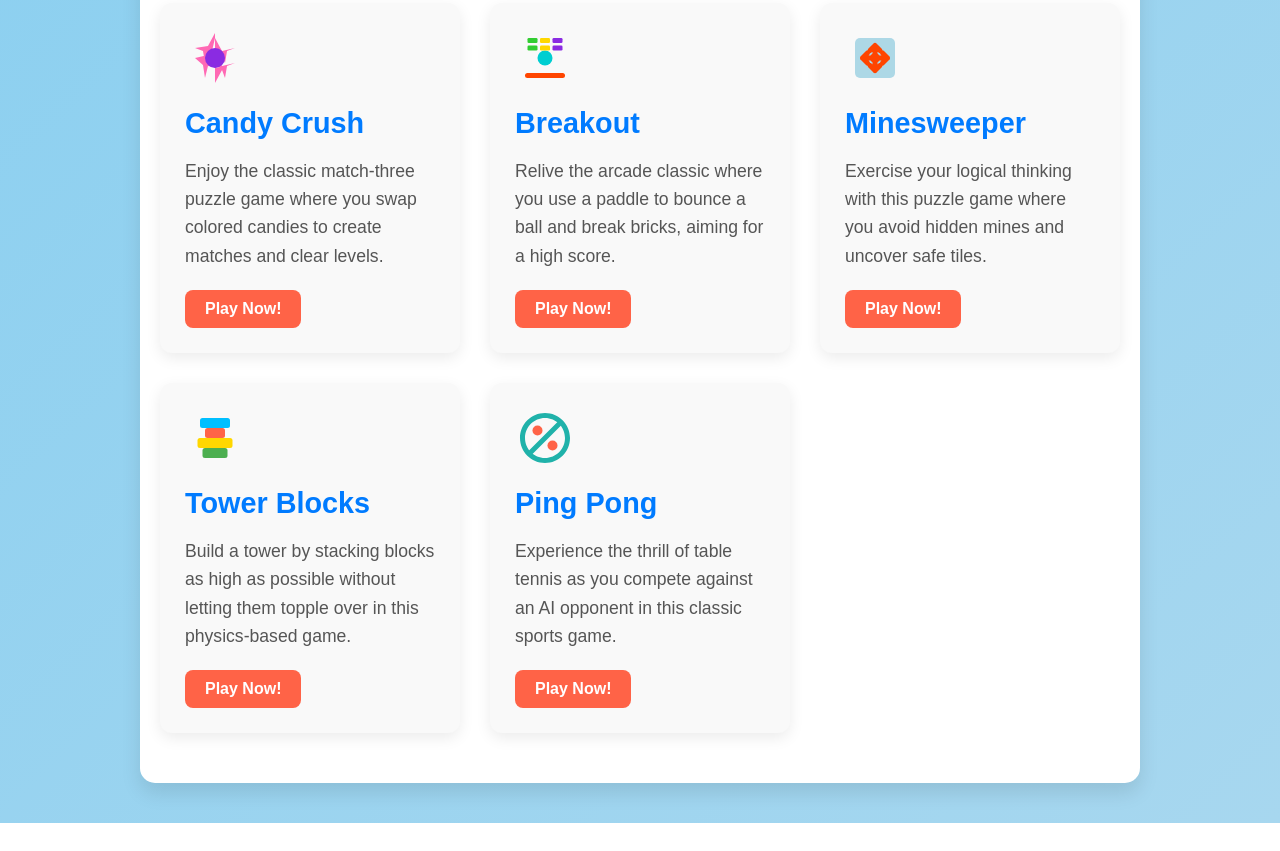
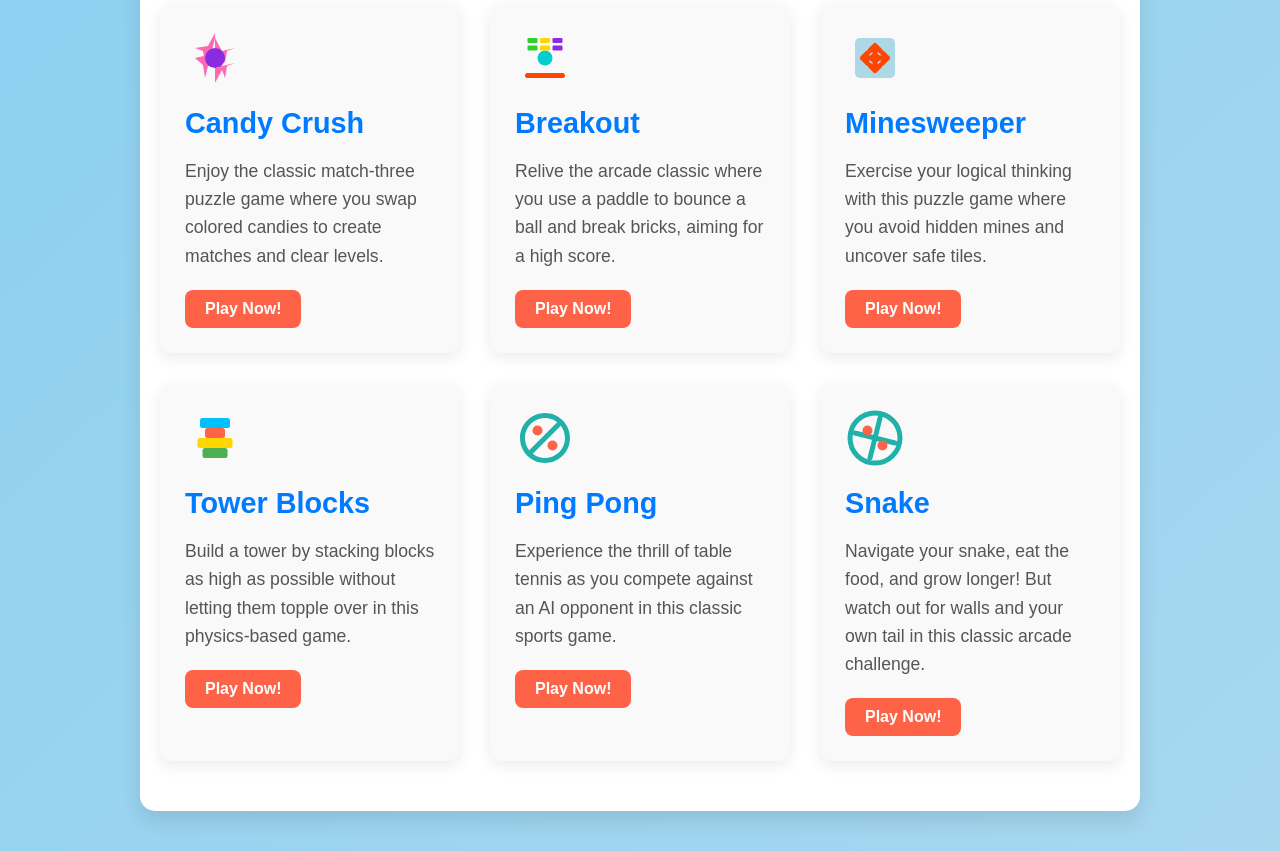
Before and after one commit to mbaleprince/WestnileSpace, a plain HTML site: page index.html in a window 1280 px wide. Shown: the part 376-1227 px from the top of the page. Before the commit the page ends 1199 px from the top, so only its background shows below. Drawn offline with Linux system fonts and the light colour scheme.

Commit message:
Update index.html

```diff
--- a/index.html
+++ b/index.html
@@ -191,6 +191,19 @@
                 <p>Experience the thrill of table tennis as you compete against an AI opponent in this classic sports game.</p>
                 <a href="games/Ping-Pong/index.html">Play Now!</a>
             </div>
+
+            <div class="game-card">
+                <div class="game-icon">
+                    <svg width="60" height="60" viewBox="0 0 24 24" fill="none" xmlns="http://www.w3.org/2000/svg">
+                        <path d="M10 20L14 4M4 10L20 14M2 12C2 6.47715 6.47715 2 12 2C17.5228 2 22 6.47715 22 12C22 17.5228 17.5228 22 12 22C6.47715 22 2 17.5228 2 12Z" stroke="#20B2AA" stroke-width="2" stroke-linecap="round" stroke-linejoin="round"/>
+                        <circle cx="9" cy="9" r="2" fill="#FF6347"/>
+                        <circle cx="15" cy="15" r="2" fill="#FF6347"/>
+                    </svg>
+                </div>
+                <h2>Snake</h2>
+                <p>Navigate your snake, eat the food, and grow longer! But watch out for walls and your own tail in this classic arcade challenge.</p>
+                <a href="games/Snake-Game/index.html">Play Now!</a>
+            </div>
         </div>
 		<script async="async" data-cfasync="false" src="//pl26724035.profitableratecpm.com/3ccfadbcd4dd8250b84bcbc366aa9c4e/invoke.js"></script>
 <div id="container-3ccfadbcd4dd8250b84bcbc366aa9c4e"></div>
```
